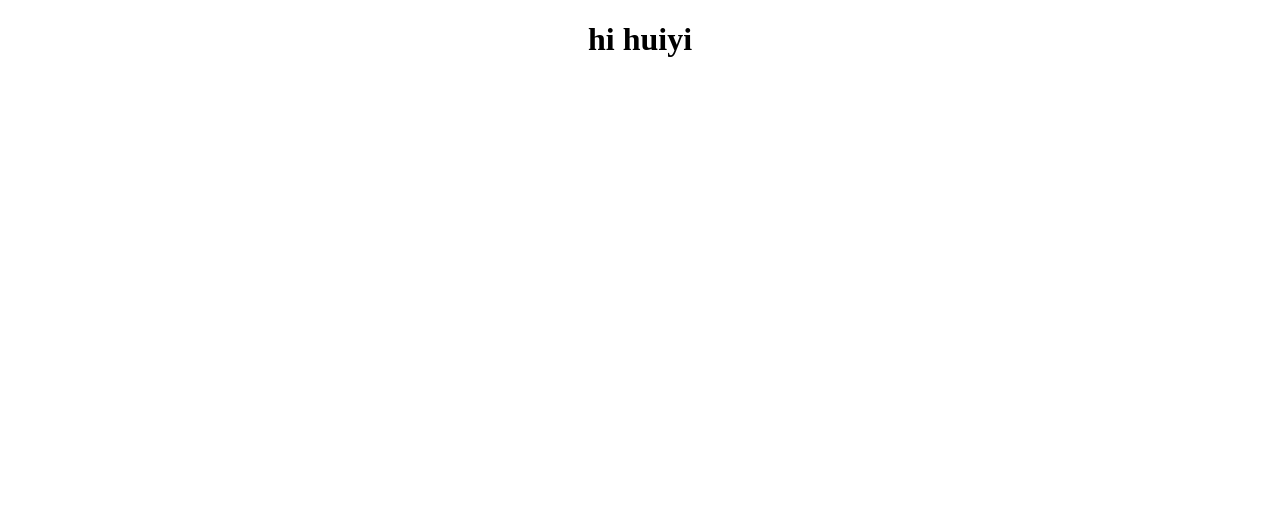
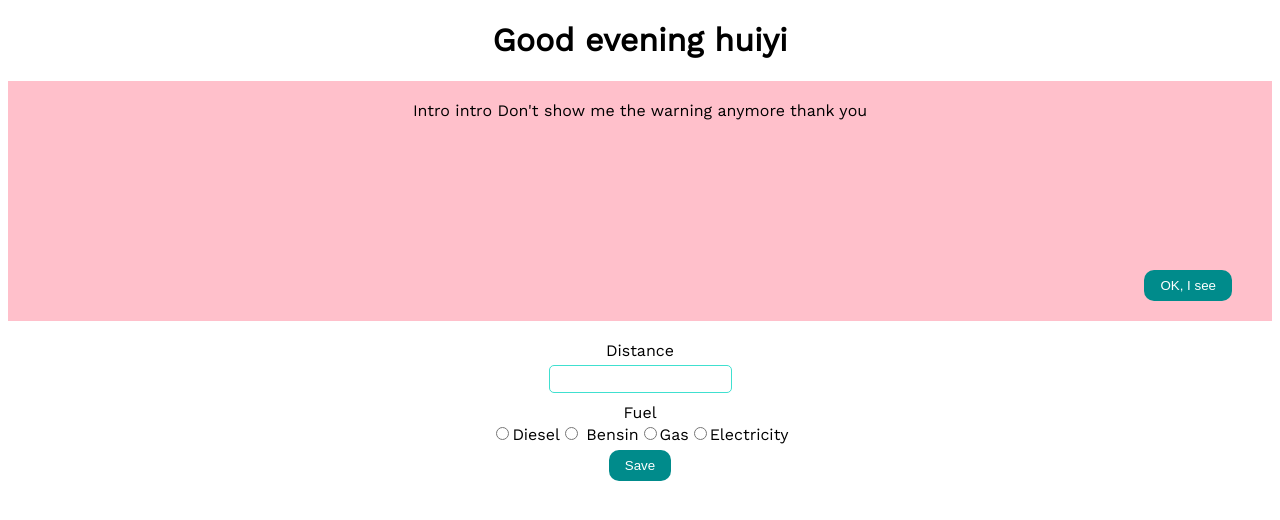
Before and after one commit to hui1010/sustainable-mobility, a React (Create React App) app: page / in a window 1280 px wide. Shown: the top 520 px of the page. Built offline with nearby package versions, Linux system fonts and the light colour scheme.

Commit message:
Some sort of intro and log in screen set up

```diff
--- a/public/index.html
+++ b/public/index.html
@@ -9,6 +9,13 @@
       name="description"
       content="Web site created using create-react-app"
     />
+    <link rel="preconnect" href="https://fonts.googleapis.com" />
+    <link rel="preconnect" href="https://fonts.gstatic.com" crossorigin />
+    <link
+      href="https://fonts.googleapis.com/css2?family=Work+Sans&display=swap"
+      rel="stylesheet"
+    />
+
     <link rel="apple-touch-icon" href="%PUBLIC_URL%/logo192.png" />
     <!--
       manifest.json provides metadata used when your web app is installed on a
--- a/src/App.css
+++ b/src/App.css
@@ -1,38 +1,75 @@
 .App {
   text-align: center;
-}
-
-.App-logo {
-  height: 40vmin;
-  pointer-events: none;
-}
-
-@media (prefers-reduced-motion: no-preference) {
-  .App-logo {
-    animation: App-logo-spin infinite 20s linear;
-  }
-}
-
-.App-header {
-  background-color: #282c34;
-  min-height: 100vh;
-  display: flex;
-  flex-direction: column;
-  align-items: center;
-  justify-content: center;
-  font-size: calc(10px + 2vmin);
-  color: white;
+  font-family: "Work Sans", sans-serif;
 }
 
 .App-link {
   color: #61dafb;
 }
 
-@keyframes App-logo-spin {
-  from {
-    transform: rotate(0deg);
-  }
-  to {
-    transform: rotate(360deg);
-  }
+/*
+██████╗ ██╗   ██╗██████╗ ██╗     ██╗ ██████╗
+██╔══██╗██║   ██║██╔══██╗██║     ██║██╔════╝
+██████╔╝██║   ██║██████╔╝██║     ██║██║
+██╔═══╝ ██║   ██║██╔══██╗██║     ██║██║
+██║     ╚██████╔╝██████╔╝███████╗██║╚██████╗
+╚═╝      ╚═════╝ ╚═════╝ ╚══════╝╚═╝ ╚═════╝
+*/
+.button {
+  background-color: rgb(0, 139, 139);
+  border: none;
+  border-radius: 10px;
+  padding: 8px;
+  padding-left: 16px;
+  padding-right: 16px;
+  color: white;
 }
+
+input {
+  border: none;
+}
+
+/*
+██╗███╗   ██╗████████╗██████╗  ██████╗
+██║████╗  ██║╚══██╔══╝██╔══██╗██╔═══██╗
+██║██╔██╗ ██║   ██║   ██████╔╝██║   ██║
+██║██║╚██╗██║   ██║   ██╔══██╗██║   ██║
+██║██║ ╚████║   ██║   ██║  ██║╚██████╔╝
+╚═╝╚═╝  ╚═══╝   ╚═╝   ╚═╝  ╚═╝ ╚═════╝
+*/
+.intro_container {
+  background-color: pink;
+  width: "100%";
+  height: 200px;
+  position: relative;
+  padding: 20px;
+  margin-top: 20px;
+  margin-bottom: 20px;
+}
+
+.intro_button {
+  position: absolute;
+  right: 40px;
+  bottom: 20px;
+}
+
+/*
+██╗      ██████╗  ██████╗ ██╗███╗   ██╗
+██║     ██╔═══██╗██╔════╝ ██║████╗  ██║
+██║     ██║   ██║██║  ███╗██║██╔██╗ ██║
+██║     ██║   ██║██║   ██║██║██║╚██╗██║
+███████╗╚██████╔╝╚██████╔╝██║██║ ╚████║
+╚══════╝ ╚═════╝  ╚═════╝ ╚═╝╚═╝  ╚═══╝
+
+*/
+.login_input {
+  border: solid 1.5px turquoise;
+  margin-top: 5px;
+  margin-bottom: 10px;
+  border-radius: 5px;
+  line-height: 24px;
+}
+
+.login_form_title {
+  display: block;
+}
--- a/src/App.js
+++ b/src/App.js
@@ -1,9 +1,22 @@
 import "./App.css";
+import { useState, useEffect } from "react";
+import { Login } from "./components/Login.tsx";
+import { Intro } from "./components/Intro.tsx";
 
 function App() {
+  const [showIntro, setShowIntro] = useState(true);
   return (
     <div className="App">
-      <h1>hi huiyi</h1>
+      <h1>
+        {new Date().getHours() <= 12
+          ? "Good morning"
+          : new Date().getHours() <= 18
+          ? "Good afternoon"
+          : "Good evening"}{" "}
+        huiyi
+      </h1>
+      {showIntro && <Intro onHide={setShowIntro} />}
+      <Login />
     </div>
   );
 }
--- /dev/null
+++ b/src/components/Intro.tsx
@@ -0,0 +1,19 @@
+import React, { Dispatch, SetStateAction } from "react";
+
+interface Props {
+  onHide: Dispatch<SetStateAction<boolean>>;
+}
+
+export function Intro(props: Props) {
+  return (
+    <div className="intro_container">
+      Intro intro Don't show me the warning anymore thank you
+      <button
+        className="button intro_button"
+        onClick={() => props.onHide(false)}
+      >
+        OK, I see
+      </button>
+    </div>
+  );
+}
--- /dev/null
+++ b/src/components/Login.tsx
@@ -0,0 +1,57 @@
+import React from "react";
+
+export function Login() {
+  return (
+    <div className="login_container">
+      <form>
+        <div>
+          <label className="login_form_title">Distance</label>
+          <input className="login_input" type="text" />
+        </div>
+        <div>
+          <label className="login_form_title">Fuel</label>
+          <input
+            className="login_input"
+            type="radio"
+            name="fuel"
+            value="Diesel"
+            id="Diesel"
+          />
+          <label htmlFor="Diesel">Diesel</label>
+          <input
+            className="login_input"
+            type="radio"
+            name="fuel"
+            value="Bensin"
+            id="Bensin"
+          />
+          <label htmlFor="Bensin"> Bensin</label>
+
+          <input
+            className="login_input"
+            type="radio"
+            name="fuel"
+            value="Gas"
+            id="Gas"
+          />
+          <label htmlFor="Gas">Gas</label>
+
+          <input
+            className="login_input"
+            type="radio"
+            name="fuel"
+            value="Electricity"
+            id="Electricity"
+          />
+          <label htmlFor="Electricity">Electricity</label>
+        </div>
+        <button
+          className="button login_button"
+          onClick={() => console.log("calling database")}
+        >
+          Save
+        </button>
+      </form>
+    </div>
+  );
+}
```
Also changed, not shown: package.json (+15 -2 lines), src/components/Login.jsx (deleted), 1 other file (tests, documents, lock files or other folders).
